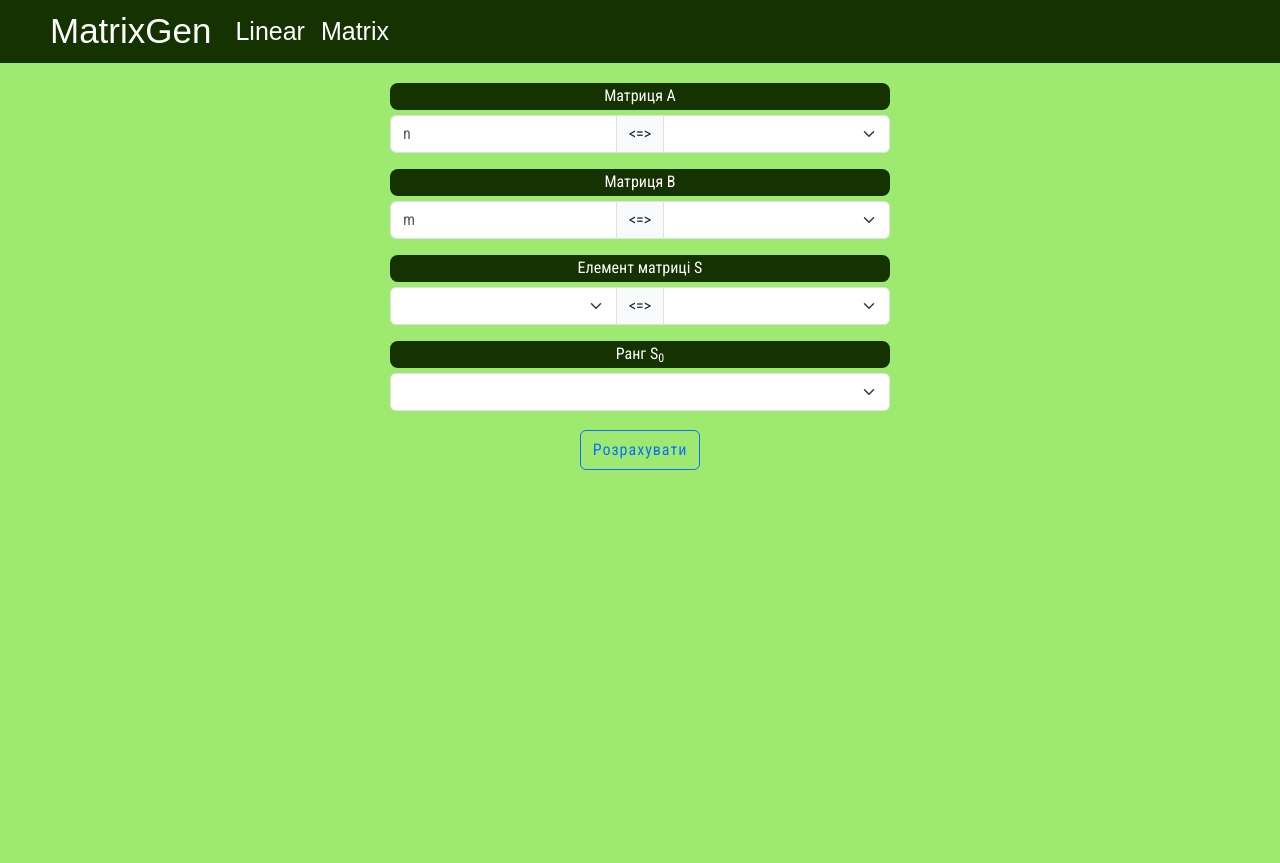
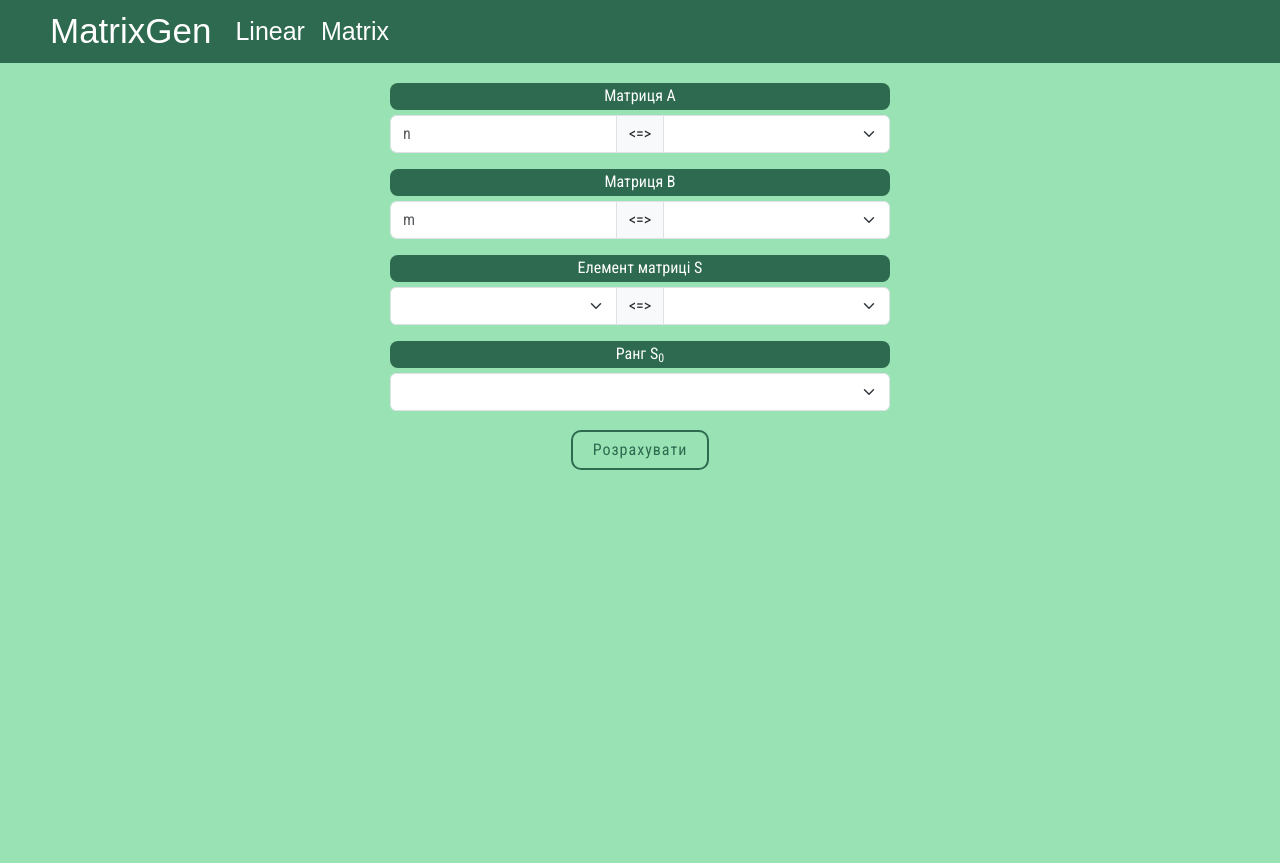
Before and after one commit to DenysParzh/CalculatorMSR, a Django app: page / in a window 1280 px wide. Run offline with Django 5.2, Linux system fonts and the light colour scheme; lists and menus that the app fills with data are empty; some web fonts are replaced.

Commit message:
Update: styles

```diff
--- a/calculator/static/css/calculator.css
+++ b/calculator/static/css/calculator.css
@@ -1,7 +1,7 @@
 .container-nav
 {
     font-family: "Sofia Sans Condensed", sans-serif;
-    background-color: #143300;
+    background-color: #2d6a4f;
     padding-left: 50px;
     padding-right: 50px;
     font-size: 25px;
@@ -22,23 +22,26 @@ button
     text-align: center;
     font-size: 16px;
     letter-spacing: 1px;
-    color: #143300;
+    color: #2d6a4f;
     background: transparent;
     cursor: pointer;
     transition: ease-out 0.5s;
-    border: 2px solid #143300;
+    border: 2px solid #2d6a4f;
     border-radius: 10px;
-    box-shadow: inset 0 0 0 0 #143300;
+    box-shadow: inset 0 0 0 0 #2d6a4f;
 }
+
 button:hover
 {
     color: white;
-    box-shadow: inset 0 -100px 0 0 #143300;
+    box-shadow: inset 0 -100px 0 0 #2d6a4f;
 }
+
 button:active
 {
     transform: scale(0.9);
 }
+
 .full-rounded
 {
     border-radius: 2em;
@@ -48,12 +51,12 @@ main
 {
     font-family: "Roboto Condensed", sans-serif;
     min-height: 100vh;
-    background-color: #9EE970;
+    background-color: #99e2b4;
     padding: 20px;
 }
 .name
 {
-    background-color: #143300;
+    background-color: #2d6a4f;
     color: white;
     height: 27px;
     padding-top: 1px;
@@ -101,7 +104,7 @@ main
     margin-bottom: 10px;
     height: 250px;
     width: 450px;
-    background-color: lightgray;
+    background-color: #dad7cd;
     border-radius: 10px;
     box-shadow: rgba(0, 0, 0, 0.25) 0 54px 55px, rgba(0, 0, 0, 0.12) 0 -12px 30px, rgba(0, 0, 0, 0.12)
                 0 4px 6px, rgba(0, 0, 0, 0.17) 0 12px 13px, rgba(0, 0, 0, 0.09) 0 -3px 5px;
@@ -115,9 +118,15 @@ table, th, td
     border-collapse: collapse;
     padding: 5px;
 }
+
+tr
+{
+    background-color: #dad7cd;
+}
+
 tr:nth-child(odd)
 {
-    background-color: #8F9AA5;
+    background-color: #8fb996;
 }
 .gen-states-div
 {
@@ -125,7 +134,7 @@ tr:nth-child(odd)
     align-items: center;
     flex-direction: column;
     width: 600px;
-    background-color: lightgray;
+    background-color:  #dad7cd;
     border-radius: 10px;
     box-shadow: rgba(0, 0, 0, 0.25) 0 54px 55px, rgba(0, 0, 0, 0.12) 0 -12px 30px, rgba(0, 0, 0, 0.12)
                 0 4px 6px, rgba(0, 0, 0, 0.17) 0 12px 13px, rgba(0, 0, 0, 0.09) 0 -3px 5px;
@@ -138,7 +147,7 @@ tr:nth-child(odd)
     width: 600px;
     height: 90px;
     margin: 35px auto 0;
-    background-color: lightgray;
+    background-color: #dad7cd;
     border-radius: 10px;
     box-shadow: rgba(0, 0, 0, 0.25) 0 54px 55px, rgba(0, 0, 0, 0.12) 0 -12px 30px, rgba(0, 0, 0, 0.12)
                 0 4px 6px, rgba(0, 0, 0, 0.17) 0 12px 13px, rgba(0, 0, 0, 0.09) 0 -3px 5px;
@@ -164,7 +173,7 @@ tr:nth-child(odd)
     display: flex;
     align-items: center;
     flex-direction: column;
-    background-color: lightgray;
+    background-color: #dad7cd;
     border-radius: 10px;
     box-shadow: rgba(0, 0, 0, 0.25) 0 54px 55px, rgba(0, 0, 0, 0.12) 0 -12px 30px, rgba(0, 0, 0, 0.12)
                 0 4px 6px, rgba(0, 0, 0, 0.17) 0 12px 13px, rgba(0, 0, 0, 0.09) 0 -3px 5px;
--- a/calculator/static/js/lfsr_visualizer.js
+++ b/calculator/static/js/lfsr_visualizer.js
@@ -84,7 +84,7 @@ function lfsr_response_visualization(data) {
         create_block('seq_lbl', 'seq', 'sequence-div', div, 'Послідовність', data.sequence.join(''));
         document.getElementById('seq_lbl').style.width = '515px';
 
-        create_block('bin_seq_lbl', 'bin_seq', 'sequence-div', div, 'Бінарна послідовність', data.bin_sequence.join(' '));
+        create_block('bin_seq_lbl', 'bin_seq', 'sequence-div', div, 'Бінарна послідовність', data.bin_sequence.join(''));
         document.getElementById('bin_seq_lbl').style.width = '515px';
     }
 
--- a/calculator/templates/msr.html
+++ b/calculator/templates/msr.html
@@ -50,7 +50,7 @@
 
 
                 <div style="text-align: center">
-                    <button type="submit" class="btn style-button btn-outline-primary">Розрахувати</button>
+                    <button type="submit" >Розрахувати</button>
                 </div>
             </form>
         </div>
```
